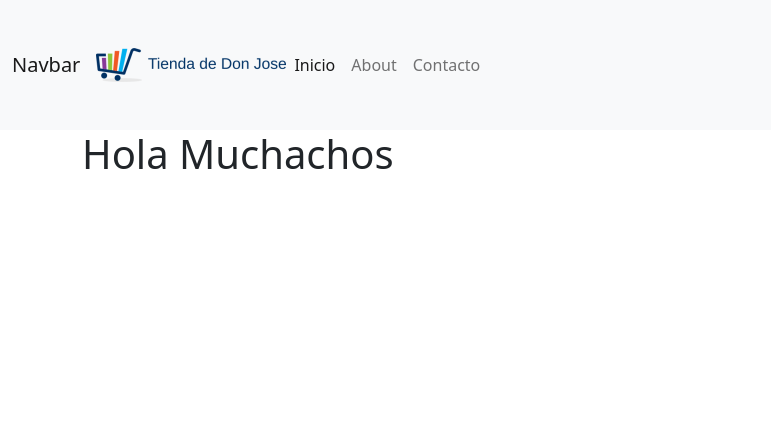
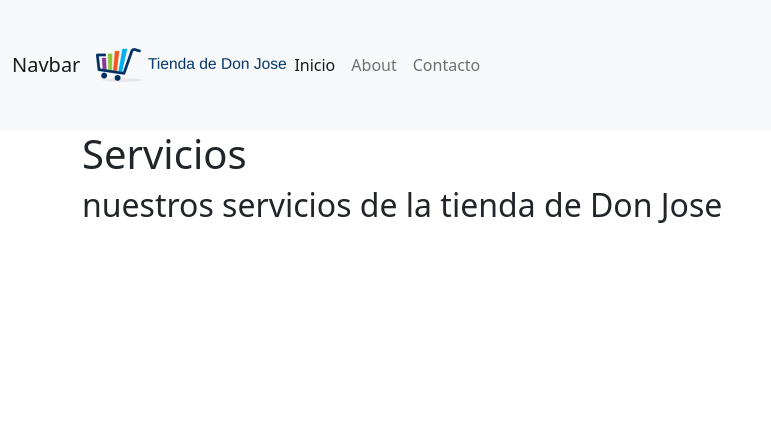
Before and after one commit to KAOXDC/2067960, a Django app: page /servicios/ in a window 1280 px wide. Shown: the top 430 px of the page, without its empty margins (0-771 px from the left). Run offline with Django 3.2, Linux system fonts and the light colour scheme; some libraries are stand-ins or nearby versions.

Commit message:
Nuevos cambios en la pagina de servicios

```diff
--- a/templates/servicios.html
+++ b/templates/servicios.html
@@ -5,5 +5,6 @@
 {% endblock titulo %}
 
 {% block contenido %}
-    <h1>Hola Muchachos</h1>
+    <h1>Servicios</h1>
+    <h2>nuestros servicios de la tienda de Don Jose</h2>
 {% endblock contenido %}
```
